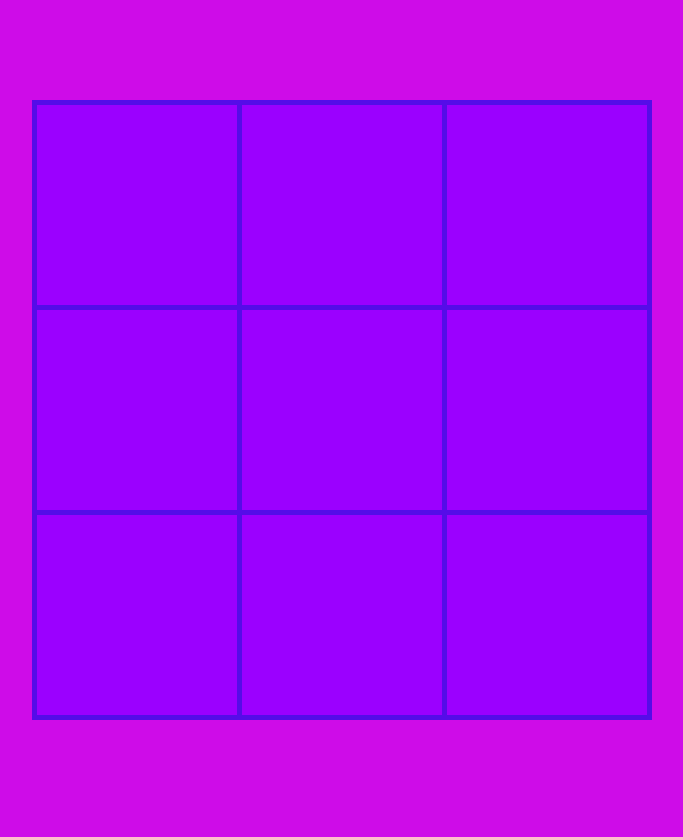
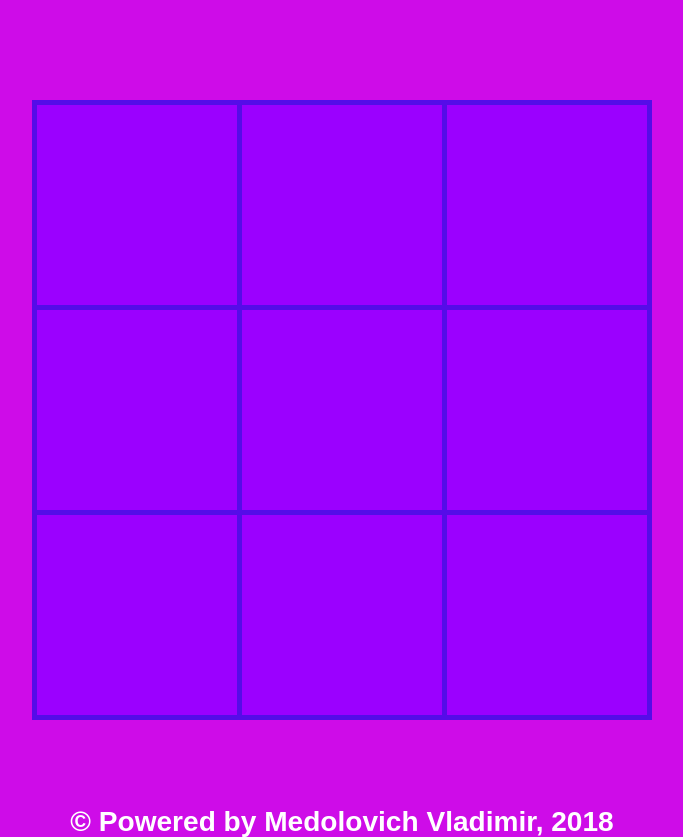
Before and after one commit to RomaUnicHead/TicTacNode, a website: page public/index.html in a window 1280 px wide. Shown: the whole page, without its empty margins (298-981 px from the left). Before the commit the page ends 810 px from the top, so only its background shows below. Drawn offline with nearby package versions, Linux system fonts and the light colour scheme; no server answers.

Commit message:
First working version

```diff
--- a/public/index.html
+++ b/public/index.html
@@ -29,6 +29,9 @@
         </tr>
     </table>
 </div>
+<center>
+    <h3>&copy; Powered by Medolovich Vladimir, 2018</h3>
+</center>
 <script src="/socket.io/socket.io.js"></script>
 <script src="javascripts/tictac.js" type="text/javascript"></script>
 </body>
```
